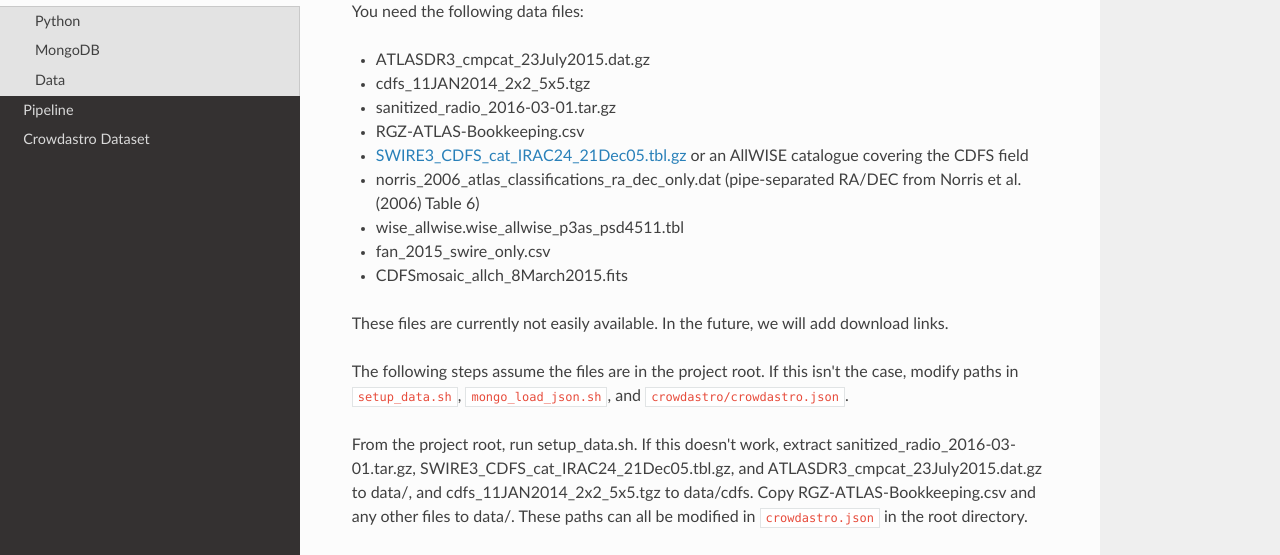
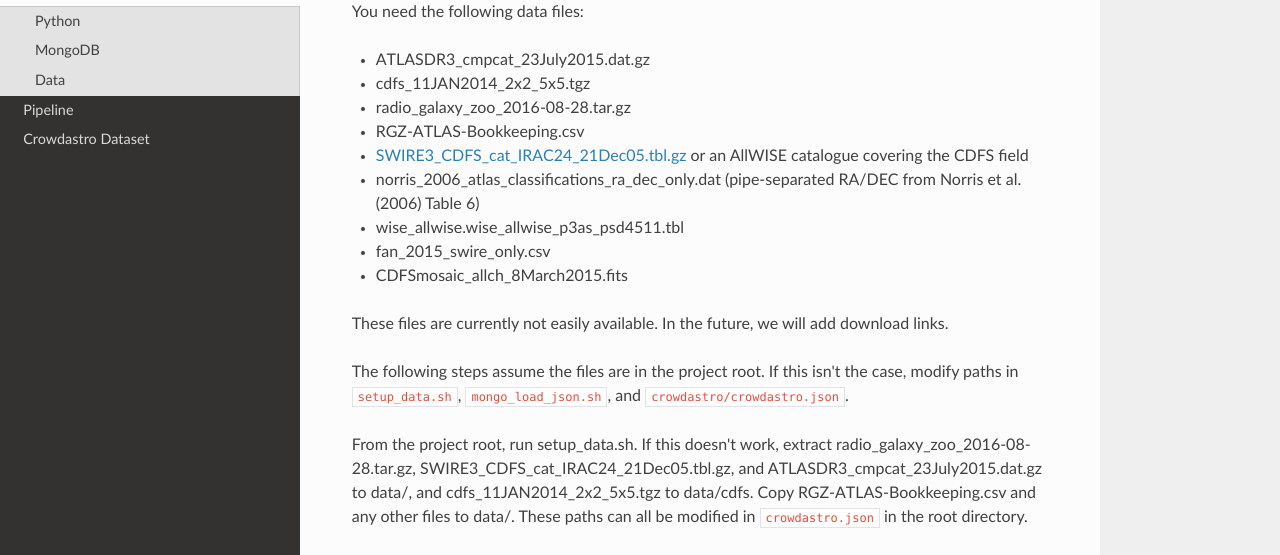
Before and after one commit to chengsoonong/crowdastro, an MkDocs documentation site: the page built from docs/setup.md, in a window 1280 px wide and 900 px high, scrolled down 504 px. Shown: the part 160-715 px from the top of the window. Built offline with MkDocs 1.6.1, drawn with Linux system fonts in a browser that asks for light colours; nearby versions of some CDN libraries; old or Windows-style settings are respelled for this version of MkDocs.

Commit message:
Updated data sources to use the newer dataset, #183

```diff
--- a/docs/setup.md
+++ b/docs/setup.md
@@ -28,7 +28,7 @@ You need the following data files:
 
 - ATLASDR3_cmpcat_23July2015.dat.gz
 - cdfs_11JAN2014_2x2_5x5.tgz
-- sanitized_radio_2016-03-01.tar.gz
+- radio_galaxy_zoo_2016-08-28.tar.gz
 - RGZ-ATLAS-Bookkeeping.csv
 - [SWIRE3_CDFS_cat_IRAC24_21Dec05.tbl.gz](http://swire.ipac.caltech.edu/swire/astronomers/data/SWIRE3_CDFS_cat_IRAC24_21Dec05.tbl.gz) or an AllWISE catalogue covering the CDFS field
 - norris_2006_atlas_classifications_ra_dec_only.dat (pipe-separated RA/DEC from Norris et al. (2006) Table 6)
@@ -40,7 +40,7 @@ These files are currently not easily available. In the future, we will add downl
 
 The following steps assume the files are in the project root. If this isn't the case, modify paths in `setup_data.sh`, `mongo_load_json.sh`, and `crowdastro/crowdastro.json`.
 
-From the project root, run setup_data.sh. If this doesn't work, extract sanitized_radio_2016-03-01.tar.gz, SWIRE3_CDFS_cat_IRAC24_21Dec05.tbl.gz, and ATLASDR3_cmpcat_23July2015.dat.gz to data/, and cdfs_11JAN2014_2x2_5x5.tgz to data/cdfs. Copy RGZ-ATLAS-Bookkeeping.csv and any other files to data/. These paths can all be modified in `crowdastro.json` in the root directory.
+From the project root, run setup_data.sh. If this doesn't work, extract radio_galaxy_zoo_2016-08-28.tar.gz, SWIRE3_CDFS_cat_IRAC24_21Dec05.tbl.gz, and ATLASDR3_cmpcat_23July2015.dat.gz to data/, and cdfs_11JAN2014_2x2_5x5.tgz to data/cdfs. Copy RGZ-ATLAS-Bookkeeping.csv and any other files to data/. These paths can all be modified in `crowdastro.json` in the root directory.
 
 Run mongo_load_json.sh to import the files into the `radio` MongoDB database. You will now be able to access the collections `radio.radio_classifications`, `radio.radio_groups`, and `radio.radio_subjects`.
 
```
Also changed, not shown: 2 other files.
